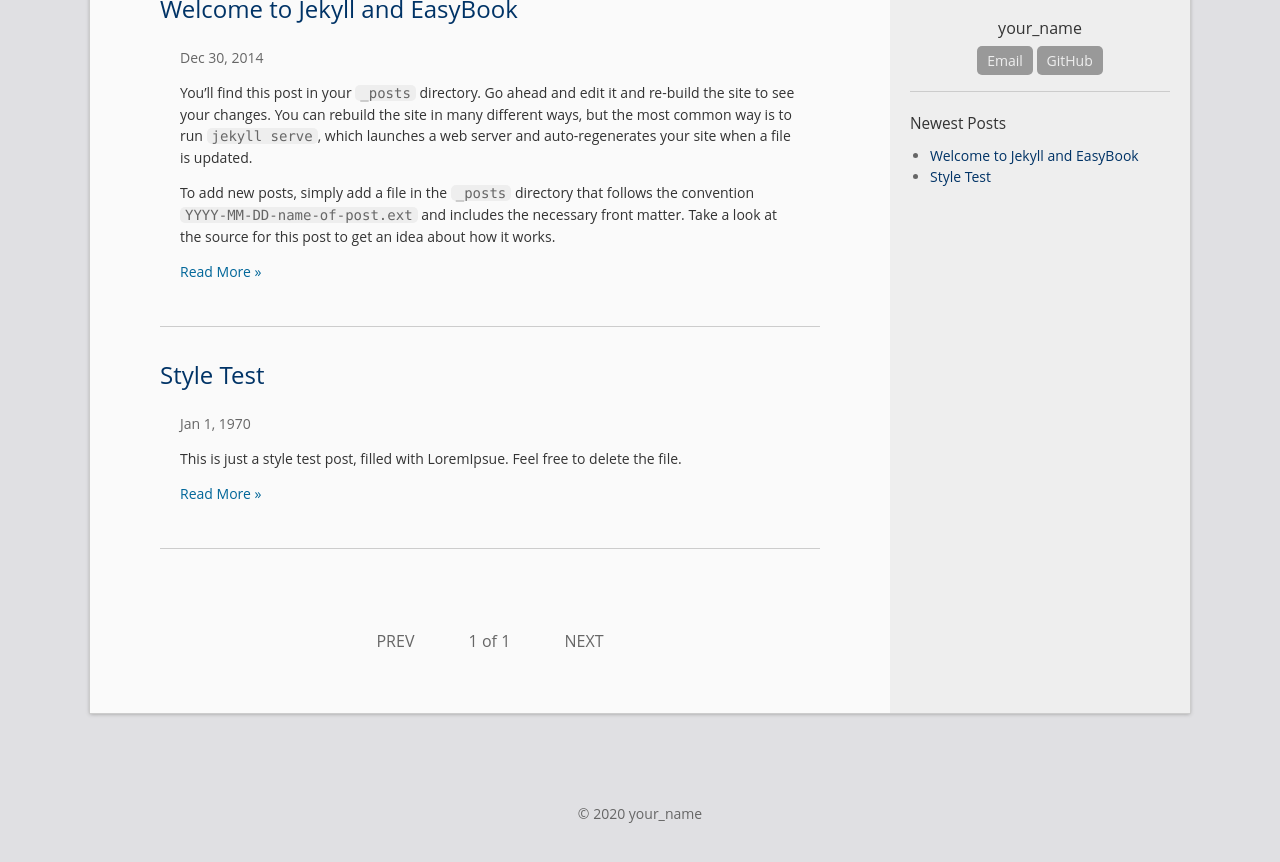
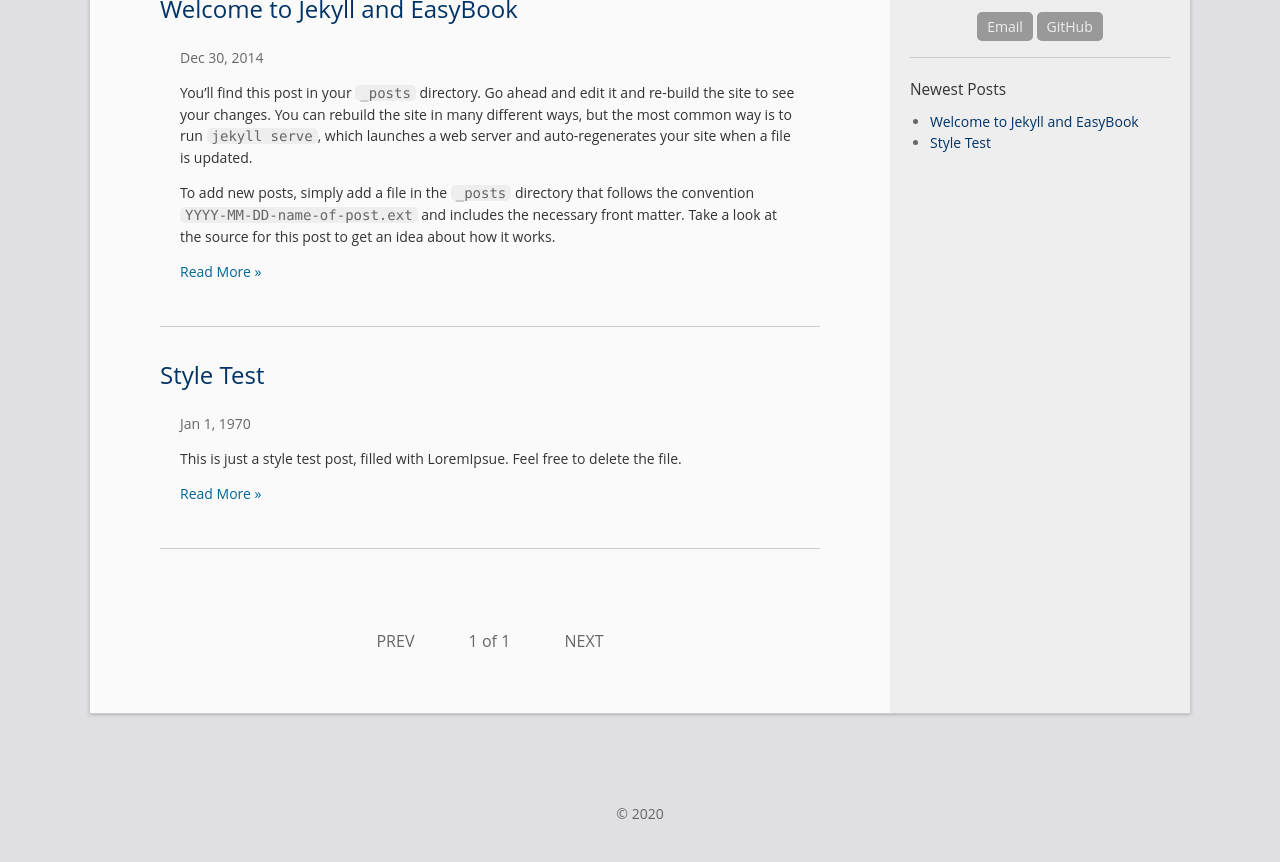
Before and after one commit to chohz1003/chohz1003.github.com, a Jekyll site: the page built from index.html, in a window 1280 px wide, cut to the strip 261-1145 px from the top of the page. Shown: the top 862 px of the strip. Built offline with Jekyll 4.4.1, drawn with Linux system fonts in a browser that asks for light colours; the list of posts is cut into pages by our own code.

Commit message:
Update _config.yml

```diff
--- a/_config.yml
+++ b/_config.yml
@@ -8,7 +8,7 @@
 
 # Your information
 email: chohc1003@gmail.com
-author: your_name
+author:
 avatar: "//www.gravatar.com/avatar/your_email_md5?d=mm&s=135"
 profile: One sentence introducing yourself.
 #twitter_username: twitter_username
```
